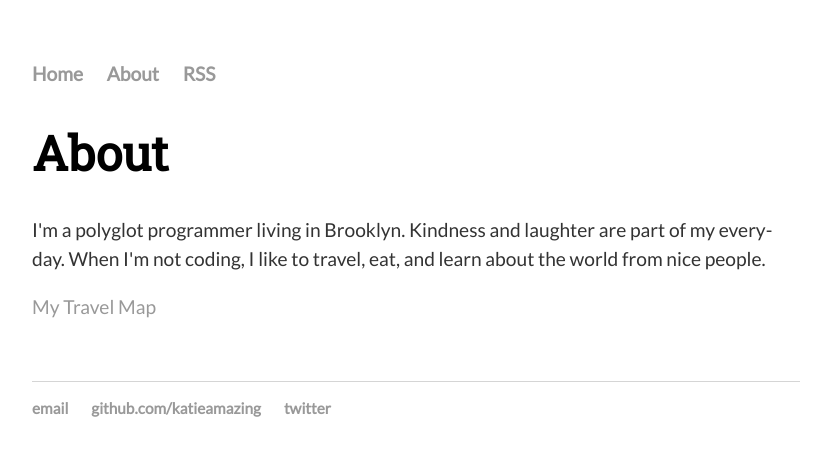
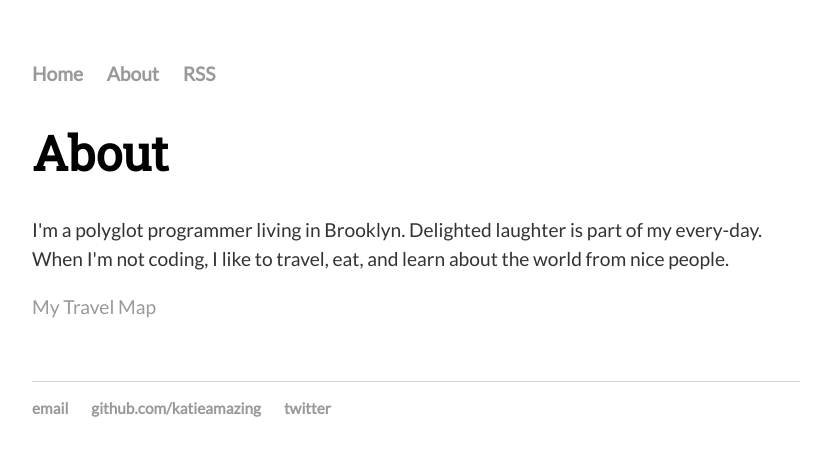
Before and after one commit to katieamazing/katieamazing.github.io, a Jekyll site: the page built from about/index.html, in a window 1280 px wide. Shown: the top 456 px of the page, without its empty margins (224-1055 px from the left). Built offline with Jekyll 4.4.1, drawn with Linux system fonts in a browser that asks for light colours; a script that is not in the unit is left out.

Commit message:
Update index.html

```diff
--- a/about/index.html
+++ b/about/index.html
@@ -13,7 +13,7 @@
 <body>
   <h1>{{ page.title }}</h1>
   <div class="blurb">
-  <p>I'm a polyglot programmer living in Brooklyn. Kindness and laughter are part of my every-day. When I'm not coding, I like to travel, eat, and learn about the world from nice people.</p>
+  <p>I'm a polyglot programmer living in Brooklyn. Delighted laughter is part of my every-day. When I'm not coding, I like to travel, eat, and learn about the world from nice people.</p>
   <p><a href="https://drive.google.com/open?id=1FNG4AB6eY5Bqg38WbtreN0fwuwA&usp=sharing">My Travel Map</a></p>
   </div>
 <div>
```
